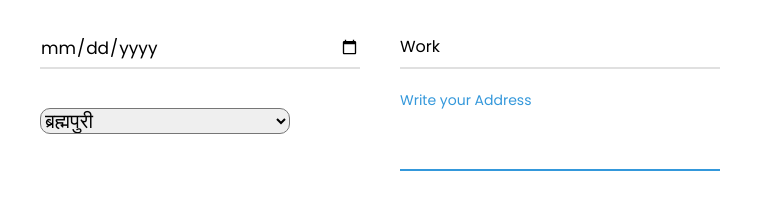
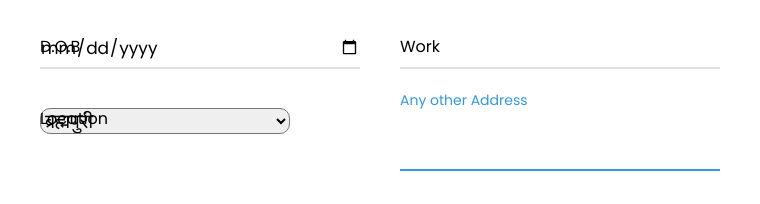
Before and after one commit to mrdeepak125/teamhanumancalisha, a plain HTML site: page joining.html in a window 1280 px wide. Shown: the part 413-617 px from the top of the page, 260-1020 px from the left. Drawn offline with Linux system fonts and the light colour scheme.

Commit message:
Update joining.html

```diff
--- a/joining.html
+++ b/joining.html
@@ -42,7 +42,7 @@
             <div class="input-data">
                <input type="date" name="D.O.B" required >
                <div class="underline"></div>
-               <label></label>
+               <label>D.O.B</label>
             </div>
             <div class="input-data">
                <input type="text" name="Work" required>
@@ -146,11 +146,11 @@
                         मीठी कोठी
                      </option>
                      <!-- 24 -->
-                     <!-- <option value="OTHER">
+                     <option value="OTHER">
                      OTHER
-                     </option> -->
-                     <!-- 25 -->
-                     <!-- <option value="">
+                     </option>
+                    <!-- 25 -->
+<!--                      <option value="">
 
                      </option> -->
                      <!-- 26 -->
@@ -167,13 +167,13 @@
                      </option> -->
                   </select>
                <div class="underline"></div>
-               <label></label>
+               <label>Location</label>
             </div>
          <div class="input-data textarea">
             <textarea rows="8" cols="80"name="Address" ></textarea>
             <br />
             <div class="underline"></div>
-            <label  >Write your Address</label>
+            <label  >Any other Address</label>
             <br />
             <div class="form-row submit-btn">
             </div>
```
